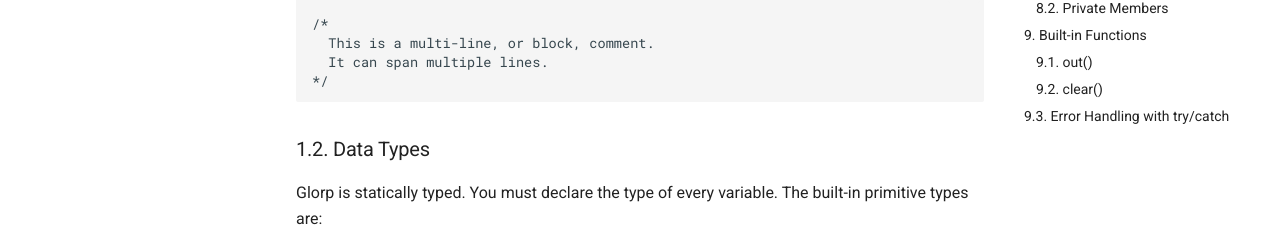
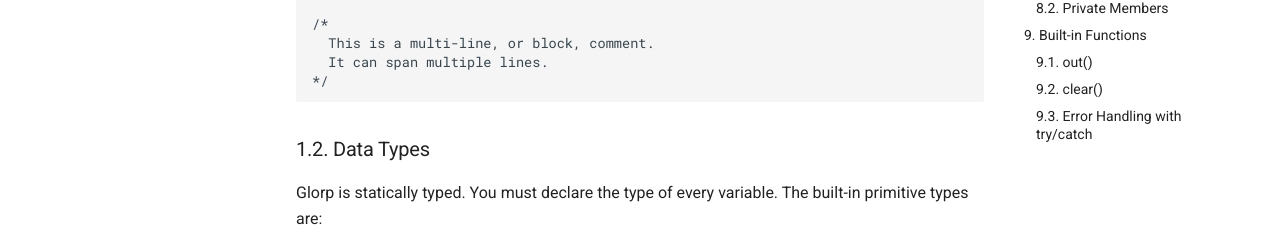
Before and after one commit to LecSUSOff/glorp, an MkDocs documentation site: the page built from docs/index.md, in a window 1280 px wide and 900 px high, scrolled down 528 px. Shown: the part 648-893 px from the top of the window. Built offline with MkDocs 1.6.1 and Material for MkDocs 9.7.7, drawn with Linux system fonts in a browser that asks for light colours; comment, search, counter and statistics services are not loaded.

````diff
--- a/docs/index.md
+++ b/docs/index.md
@@ -291,7 +291,7 @@ Clears the terminal screen (by sending ANSI escape codes).
 clear()
 ```
 
-## 9.3. Error Handling with `try/catch`
+### 9.3. Error Handling with `try/catch`
 
 Glorp introduces a `try`/`catch` control structure to handle potential runtime errors during execution. This feature allows developers to encapsulate risky operations and define fallback logic without disrupting program flow.
 
````
